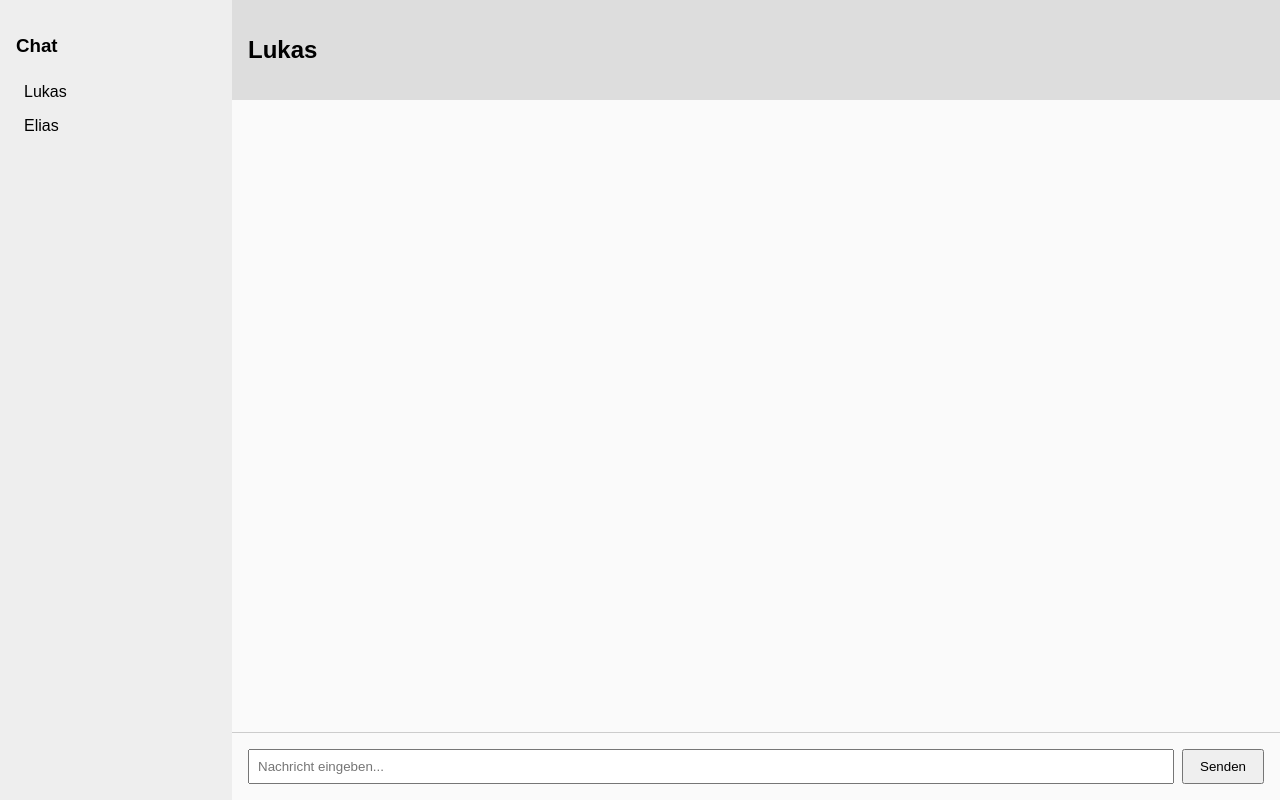
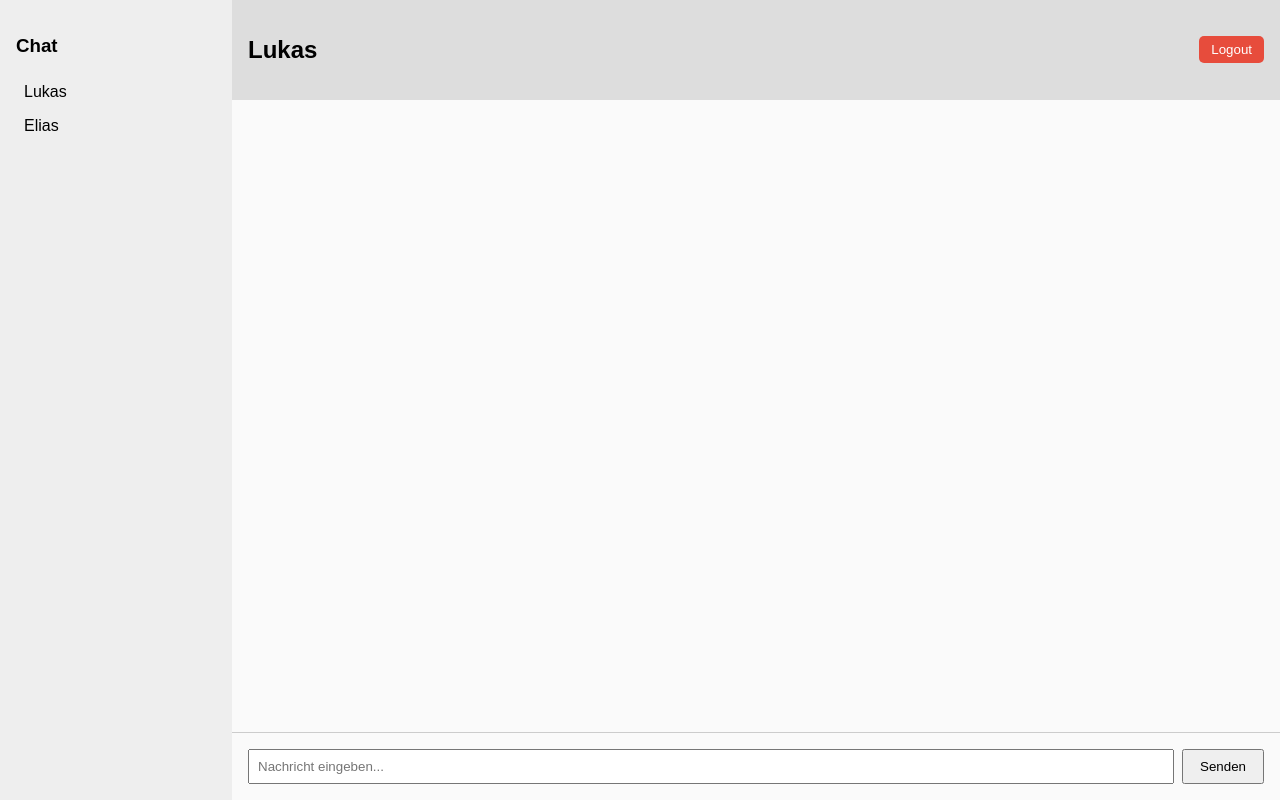
Before and after one commit to brieftaube-haw/pigeonhole_frontend, an Angular app: page /chat in a window 1280 px wide. Both pictures are taken after a click on the item "Lukas". Built offline with nearby package versions, Linux system fonts and the light colour scheme.

Commit message:
add logout button

```diff
--- a/src/app/pages/chat/chat.component.html
+++ b/src/app/pages/chat/chat.component.html
@@ -12,8 +12,12 @@
 
   <!-- Chat Area -->
   <main class="chat-area" *ngIf="selectedContact">
-    <header class="chat-header">
+    <header class="chat-header" style="display: flex; justify-content: space-between; align-items: center;">
       <h2>{{ selectedContact.name }}</h2>
+      <button (click)="logout()"
+              style="padding: 6px 12px; background-color: #e74c3c; color: white; border: none; border-radius: 5px; cursor: pointer;">
+        Logout
+      </button>
     </header>
 
     <div class="messages">
--- a/src/app/pages/chat/chat.component.ts
+++ b/src/app/pages/chat/chat.component.ts
@@ -1,6 +1,7 @@
 import { Component } from '@angular/core';
 import { FormsModule } from '@angular/forms';
 import { CommonModule } from '@angular/common';
+import { Router } from '@angular/router';
 
 @Component({
   standalone: true,
@@ -19,6 +20,8 @@ export class ChatComponent {
   messages: { sender: string; text: string }[] = [];
   newMessage = '';
 
+  constructor(private router: Router) {}
+
   selectContact(contact: any) {
     this.selectedContact = contact;
     this.messages = []; // Reset or fetch chat
@@ -31,4 +34,9 @@ export class ChatComponent {
     this.messages.push({ sender: 'me', text: trimmed });
     this.newMessage = '';
   }
+
+  logout() {
+    localStorage.clear(); // oder spezifisch: localStorage.removeItem('benutzerName');
+    this.router.navigate(['/login']);
+  }
 }
```
